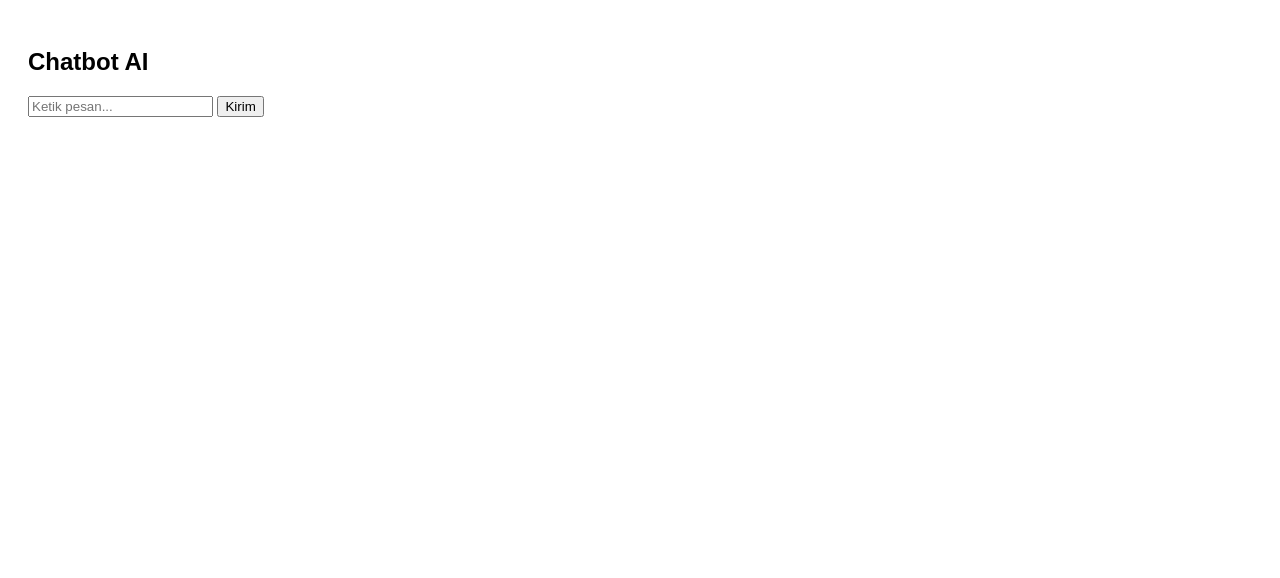
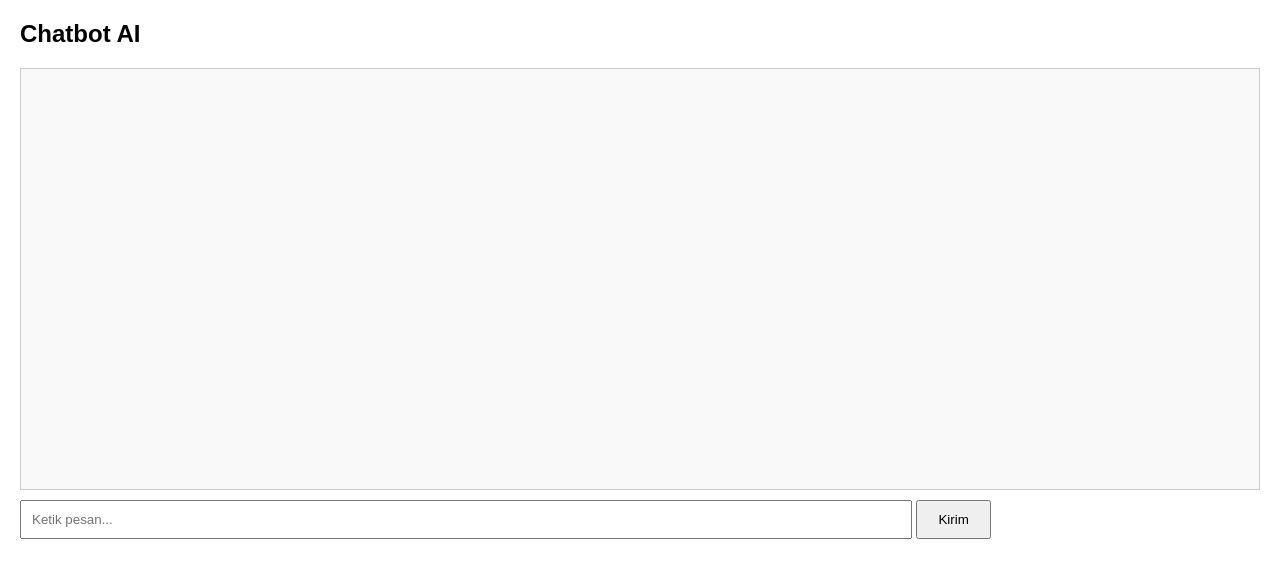
Before and after one commit to Endah-ca/chatbot-kka, a website: page public/index.html in a window 1280 px wide. Drawn offline with Linux system fonts and the light colour scheme.

Commit message:
Update style.css

```diff
--- a/public/style.css
+++ b/public/style.css
@@ -1 +1,22 @@
-body{font-family:sans-serif;padding:20px;} #chat p{background:#eee;padding:5px;border-radius:5px;}
+body {
+  font-family: Arial, sans-serif;
+  margin: 20px;
+}
+
+#chat {
+  border: 1px solid #ccc;
+  padding: 10px;
+  height: 400px;
+  overflow-y: auto;
+  margin-bottom: 10px;
+  background: #f9f9f9;
+}
+
+input {
+  width: 70%;
+  padding: 10px;
+}
+
+button {
+  padding: 10px 20px;
+}
```
